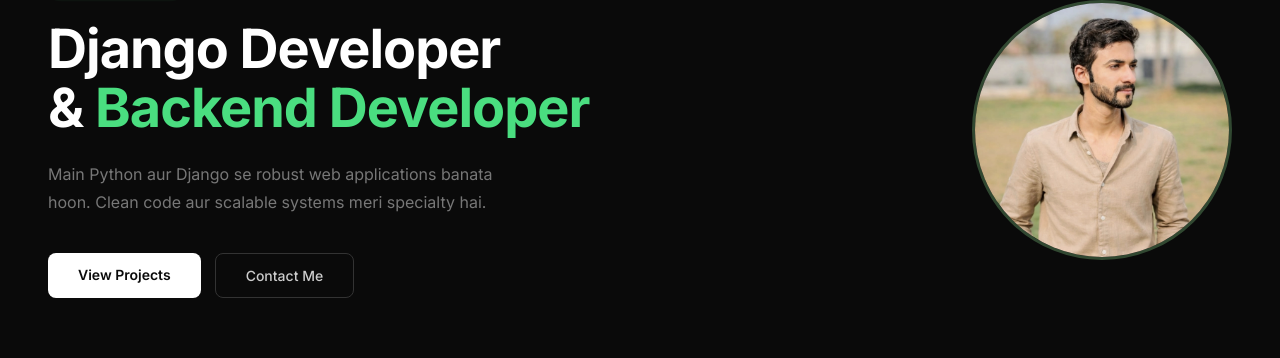
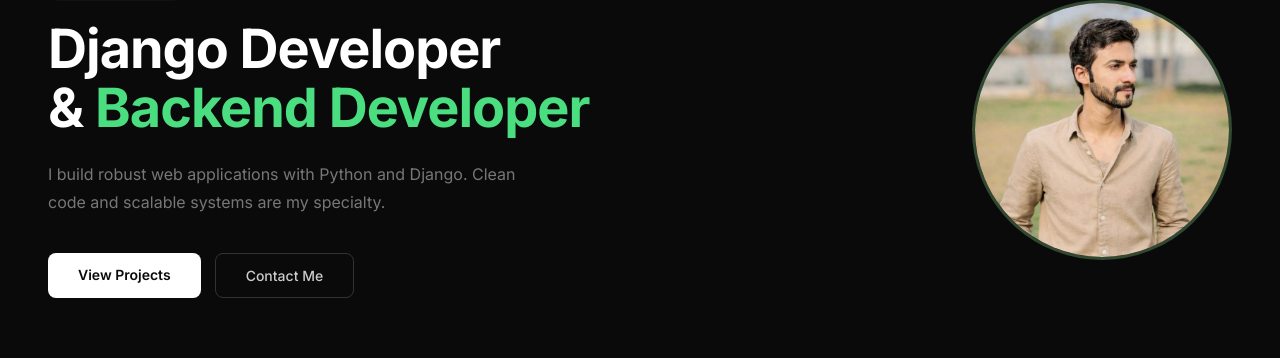
Before and after one commit to bilalshafqat35-debug/Portfolio, a Django app: page / in a window 1280 px wide. Shown: the part 318-676 px from the top of the page. Run offline with Django 5.2, Linux system fonts and the light colour scheme; data that the repository does not hold is empty.

Commit message:
Update hero text to English, add collectstatic to Procfile

```diff
--- a/templates/index.html
+++ b/templates/index.html
@@ -41,7 +41,7 @@
             <div class="hero-text">
                 <span class="tag">Available for work</span>
                 <h1>Django Developer<br>& <span>Backend Developer</span></h1>
-                <p>Main Python aur Django se robust web applications banata hoon. Clean code aur scalable systems meri specialty hai.</p>
+                <p>I build robust web applications with Python and Django. Clean code and scalable systems are my specialty.</p>
                 <div class="hero-btns">
                     <a href="#" class="btn-primary" data-section="projects">View Projects</a>
                     <a href="#" class="btn-outline" data-section="contact">Contact Me</a>
```
